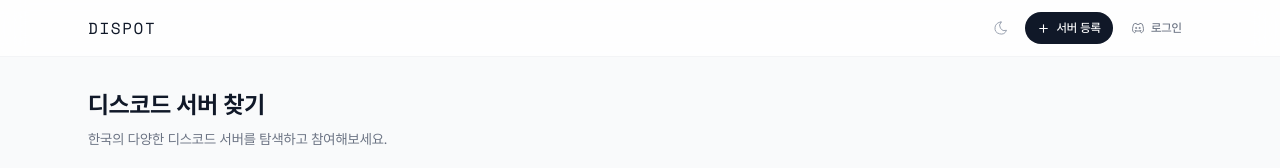
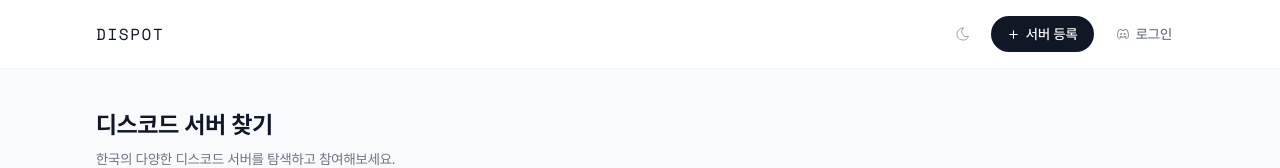
Before and after one commit to enbraining/dispot-frontend, a Next.js app: page / in a window 1280 px wide. Shown: the top 168 px of the page. Built offline with nearby package versions, Linux system fonts and the light colour scheme; no server answers; the database is empty.

Commit message:
style: 전체 스케일업 - 헤더/카드/패딩/폰트 크기 증가

```diff
--- a/src/app/layout.tsx
+++ b/src/app/layout.tsx
@@ -33,7 +33,7 @@ export default function RootLayout({ children }: { children: React.ReactNode })
         style={{ fontFamily: "var(--font-pretendard), sans-serif" }}
       >
         <Header />
-        <main className="max-w-6xl mx-auto px-4 sm:px-6 py-8">
+        <main className="max-w-6xl mx-auto px-5 sm:px-8 py-10">
           {children}
         </main>
       </body>
--- a/src/components/Header.tsx
+++ b/src/components/Header.tsx
@@ -67,22 +67,22 @@ export default function Header() {
 
   return (
     <header className="bg-white/80 dark:bg-zinc-950/80 backdrop-blur-md border-b border-gray-100 dark:border-zinc-800 sticky top-0 z-10">
-      <div className="max-w-6xl mx-auto px-4 sm:px-6 py-3 flex items-center justify-between">
+      <div className="max-w-6xl mx-auto px-5 sm:px-8 py-4 flex items-center justify-between">
         <Link href="/" className="text-base font-bold tracking-widest text-gray-900 dark:text-white select-none" style={{ fontFamily: "var(--font-space-mono)" }}>
           DISPOT
         </Link>
 
-        <div className="flex items-center gap-2 h-8">
+        <div className="flex items-center gap-2.5 h-9">
           <button
             onClick={toggleDark}
-            className="w-8 h-8 flex items-center justify-center rounded-lg text-gray-400 hover:text-gray-700 dark:hover:text-gray-200 hover:bg-gray-100 dark:hover:bg-zinc-800 transition-colors"
+            className="w-9 h-9 flex items-center justify-center rounded-lg text-gray-400 hover:text-gray-700 dark:hover:text-gray-200 hover:bg-gray-100 dark:hover:bg-zinc-800 transition-colors"
           >
             {dark ? <IconSun size={16} stroke={1.5} /> : <IconMoon size={16} stroke={1.5} />}
           </button>
 
           <Link
             href={loggedIn ? "/submit" : "/api/auth/discord"}
-            className="flex items-center gap-1.5 px-3 h-8 rounded-full text-xs font-medium leading-none bg-gray-900 dark:bg-white text-white dark:text-gray-900 hover:opacity-80 transition-opacity"
+            className="flex items-center gap-1.5 px-4 h-9 rounded-full text-sm font-medium leading-none bg-gray-900 dark:bg-white text-white dark:text-gray-900 hover:opacity-80 transition-opacity"
           >
             <IconPlus size={13} stroke={2} />
             서버 등록
@@ -92,10 +92,10 @@ export default function Header() {
             <div ref={profileRef} className="relative">
               <button
                 onClick={() => setProfileOpen((v) => !v)}
-                className="w-8 h-8 rounded-full overflow-hidden hover:ring-2 hover:ring-indigo-400 transition-all flex-shrink-0 flex items-center justify-center"
+                className="w-9 h-9 rounded-full overflow-hidden hover:ring-2 hover:ring-indigo-400 transition-all flex-shrink-0 flex items-center justify-center"
               >
                 {avatar ? (
-                  <Image src={avatar} alt="프로필" width={32} height={32} className="w-full h-full object-cover" />
+                  <Image src={avatar} alt="프로필" width={36} height={36} className="w-full h-full object-cover" />
                 ) : (
                   <div className="w-full h-full bg-[#5865F2] flex items-center justify-center">
                     <IconBrandDiscord size={14} className="text-white" stroke={1.5} />
@@ -118,7 +118,7 @@ export default function Header() {
           ) : (
             <a
               href="/api/auth/discord"
-              className="flex items-center gap-1.5 px-2.5 py-1.5 rounded-lg text-xs font-medium text-gray-500 dark:text-zinc-400 hover:bg-gray-100 dark:hover:bg-zinc-800 transition-colors"
+              className="flex items-center gap-1.5 px-3 h-9 rounded-lg text-sm font-medium text-gray-500 dark:text-zinc-400 hover:bg-gray-100 dark:hover:bg-zinc-800 transition-colors"
             >
               <IconBrandDiscord size={14} stroke={1.5} />
               로그인
--- a/src/components/ServerCard.tsx
+++ b/src/components/ServerCard.tsx
@@ -13,12 +13,12 @@ export default function ServerCard({ server }: { server: Server }) {
   return (
     <Link
       href={`/server/${server.id}`}
-      className="group flex flex-col gap-3 p-4 bg-white dark:bg-zinc-900 rounded-xl border border-gray-100 dark:border-zinc-800 hover:border-gray-300 dark:hover:border-zinc-600 hover:shadow-md transition-all"
+      className="group flex flex-col gap-3.5 p-5 bg-white dark:bg-zinc-900 rounded-2xl border border-gray-100 dark:border-zinc-800 hover:border-gray-300 dark:hover:border-zinc-600 hover:shadow-md transition-all"
     >
       {/* 로고 */}
-      <div className="w-12 h-12 rounded-xl bg-indigo-100 dark:bg-indigo-900 overflow-hidden flex-shrink-0 flex items-center justify-center">
+      <div className="w-14 h-14 rounded-xl bg-indigo-100 dark:bg-indigo-900 overflow-hidden flex-shrink-0 flex items-center justify-center">
         {server.icon_url ? (
-          <Image src={server.icon_url} alt={server.name} width={48} height={48} className="object-cover w-full h-full" />
+          <Image src={server.icon_url} alt={server.name} width={56} height={56} className="object-cover w-full h-full" />
         ) : (
           <span className="text-lg font-bold text-indigo-500 dark:text-indigo-300 select-none">
             {server.name[0]}
@@ -27,12 +27,12 @@ export default function ServerCard({ server }: { server: Server }) {
       </div>
 
       {/* 제목 */}
-      <h2 className="text-sm font-bold text-gray-900 dark:text-white group-hover:text-indigo-600 dark:group-hover:text-indigo-400 leading-snug line-clamp-1">
+      <h2 className="text-base font-bold text-gray-900 dark:text-white group-hover:text-indigo-600 dark:group-hover:text-indigo-400 leading-snug line-clamp-1">
         {server.name}
       </h2>
 
       {/* 설명 */}
-      <p className="text-xs text-gray-500 dark:text-zinc-400 line-clamp-2 leading-relaxed flex-1">
+      <p className="text-sm text-gray-500 dark:text-zinc-400 line-clamp-2 leading-relaxed flex-1">
         {server.description}
       </p>
 
```
